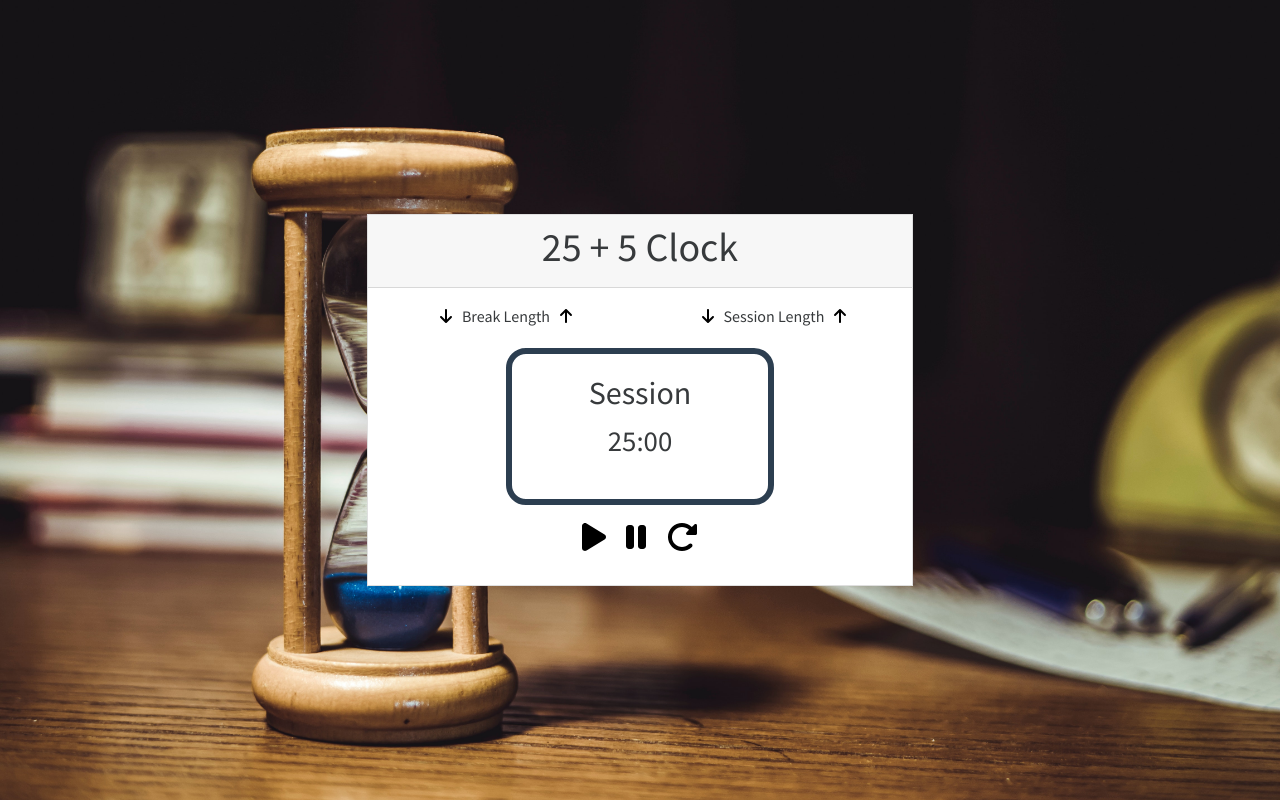
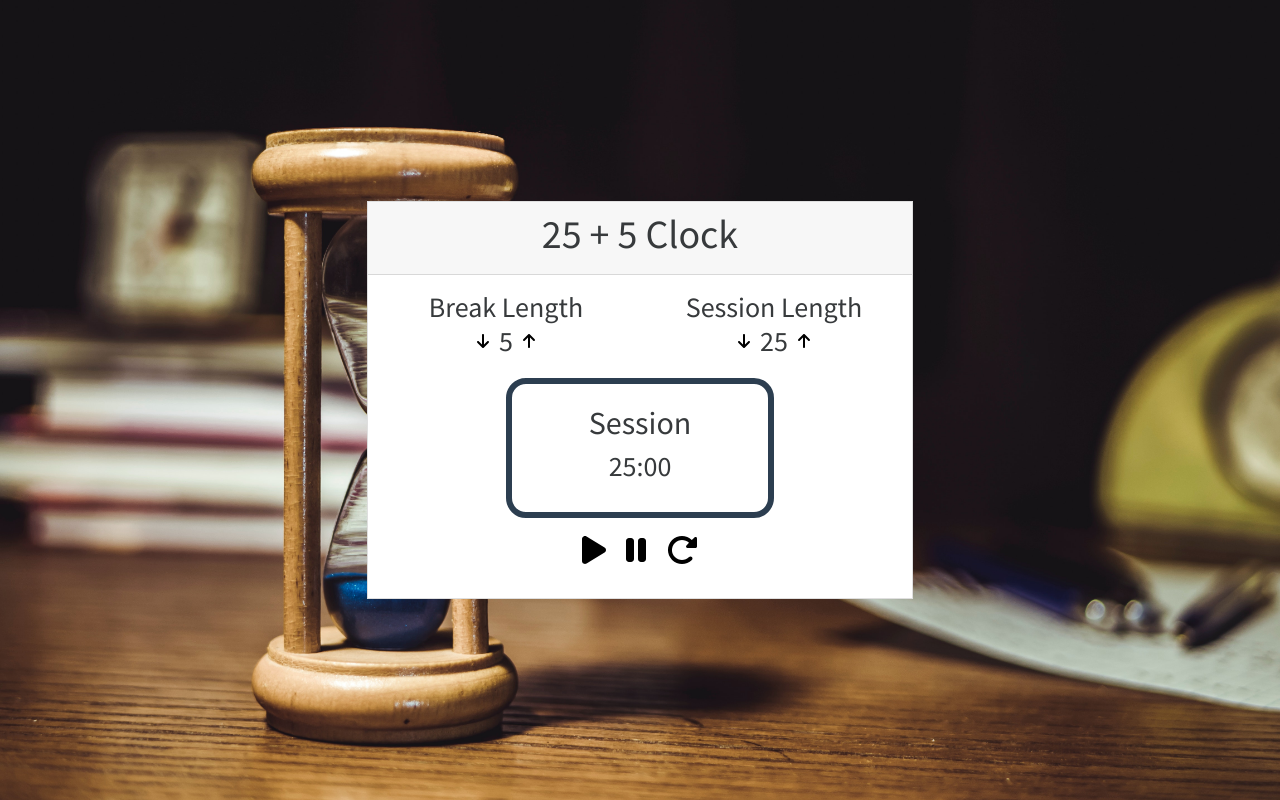
Before and after one commit to tyesh/fcc-projects, a React (Create React App) app: page /clock in a window 1280 px wide. Built offline with nearby package versions, Linux system fonts and the light colour scheme.

Commit message:
Added states for break and sessi9on length

```diff
--- a/src/components/Clock.js
+++ b/src/components/Clock.js
@@ -1,4 +1,4 @@
-import React from 'react';
+import React, { useState } from 'react';
 import { Card, Col, Container, Row } from 'react-bootstrap';
 import { FontAwesomeIcon } from '@fortawesome/react-fontawesome';
 import {
@@ -11,6 +11,9 @@ import {
 import bgImage from '../resources/bg/clockbg.jpg';
 
 const Clock = () => {
+  const [breackLength, setBreakLength] = useState(5);
+  const [sessionLenth, setSessionLength] = useState(25);
+
   return (
     <main
       style={{
@@ -32,6 +35,26 @@ const Clock = () => {
               </Card.Header>
               <Card.Body>
                 <Row>
+                  <Col xs={6}>
+                    <p
+                      style={{ margin: '0' }}
+                      id='break-label'
+                      className='text-center h3'
+                    >
+                      Break Length
+                    </p>
+                  </Col>
+                  <Col xs={6}>
+                    <p
+                      style={{ margin: '0' }}
+                      id='session-label'
+                      className='text-center h3'
+                    >
+                      Session Length
+                    </p>
+                  </Col>
+                </Row>
+                <Row>
                   <Col
                     sm={6}
                     className='d-flex flex-row justify-content-center align-items-center'
@@ -41,14 +64,32 @@ const Clock = () => {
                       icon={faArrowDown}
                       color='#000'
                       className='arrowBtn'
-                      //onClick={() => setEditorMax(!editorMax)}
+                      id='break-decrement'
+                      onClick={() =>
+                        setBreakLength((current) => {
+                          if (current > 0) {
+                            return current - 1;
+                          }
+                          return 0;
+                        })
+                      }
                     />
-                    <p style={{ margin: '0' }}>Break Length</p>
+                    <p style={{ margin: '0' }} id='break-length' className='h3'>
+                      {breackLength}
+                    </p>
                     <FontAwesomeIcon
                       icon={faArrowUp}
                       color='#000'
                       className='arrowBtn'
-                      //onClick={() => setEditorMax(!editorMax)}
+                      id='break-increment'
+                      onClick={() =>
+                        setBreakLength((current) => {
+                          if (current < 60) {
+                            return current + 1;
+                          }
+                          return current;
+                        })
+                      }
                     />
                   </Col>
                   <Col
@@ -60,21 +101,45 @@ const Clock = () => {
                       icon={faArrowDown}
                       color='#000'
                       className='arrowBtn'
-                      //onClick={() => setEditorMax(!editorMax)}
+                      id='session-decrement'
+                      onClick={() =>
+                        setSessionLength((current) => {
+                          if (current > 0) {
+                            return current - 1;
+                          }
+                          return 0;
+                        })
+                      }
                     />
-                    <p style={{ margin: '0' }}>Session Length</p>
+                    <p
+                      style={{ margin: '0' }}
+                      id='session-length'
+                      className='h3'
+                    >
+                      {sessionLenth}
+                    </p>
                     <FontAwesomeIcon
                       icon={faArrowUp}
                       color='#000'
                       className='arrowBtn'
-                      //onClick={() => setEditorMax(!editorMax)}
+                      id='session-increment'
+                      onClick={() =>
+                        setSessionLength((current) => {
+                          if (current < 60) {
+                            return current + 1;
+                          }
+                          return current;
+                        })
+                      }
                     />
                   </Col>
                 </Row>
                 <Row className='justify-content-center'>
                   <Col xs={6} className='timer text-center'>
-                    <h2>Session</h2>
-                    <p className='label'>25:00</p>
+                    <h2 id='timer-label'>Session</h2>
+                    <p className='h3' id='time-left'>
+                      25:00
+                    </p>
                   </Col>
                 </Row>
                 <Row className='justify-content-center'>
```
